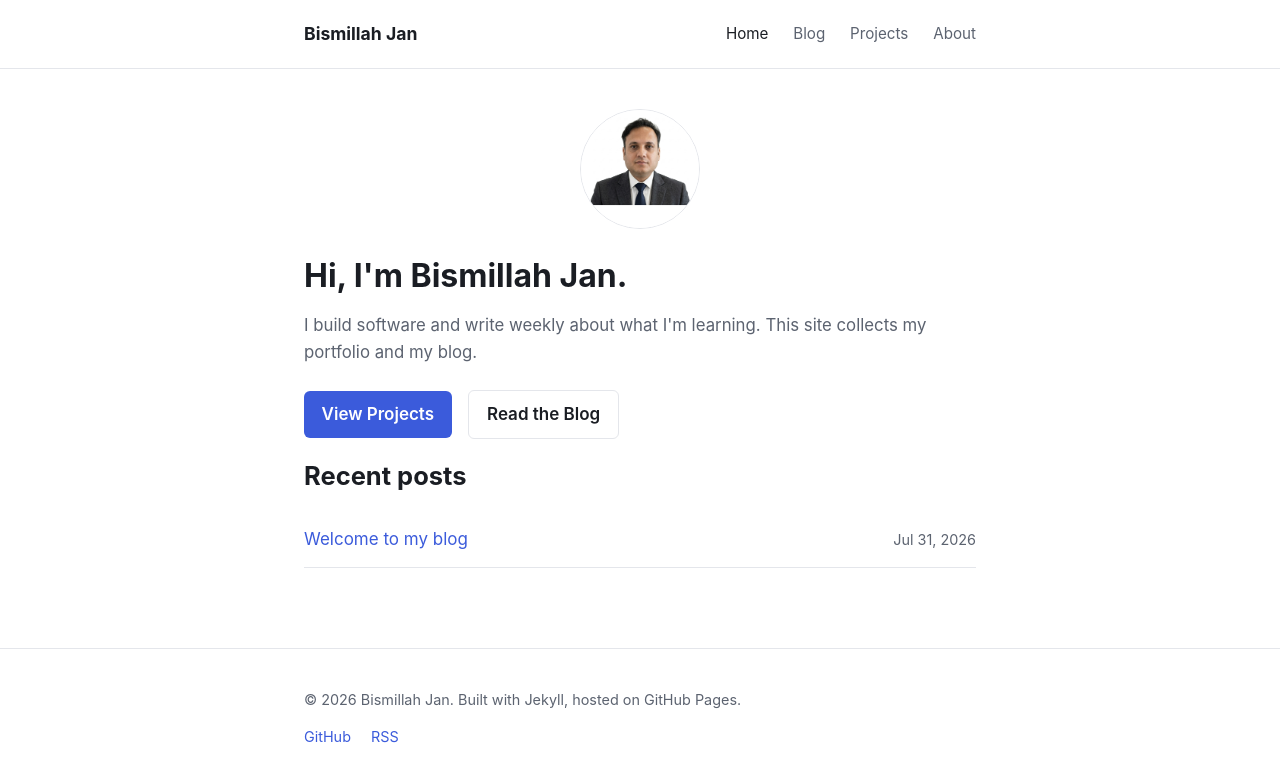
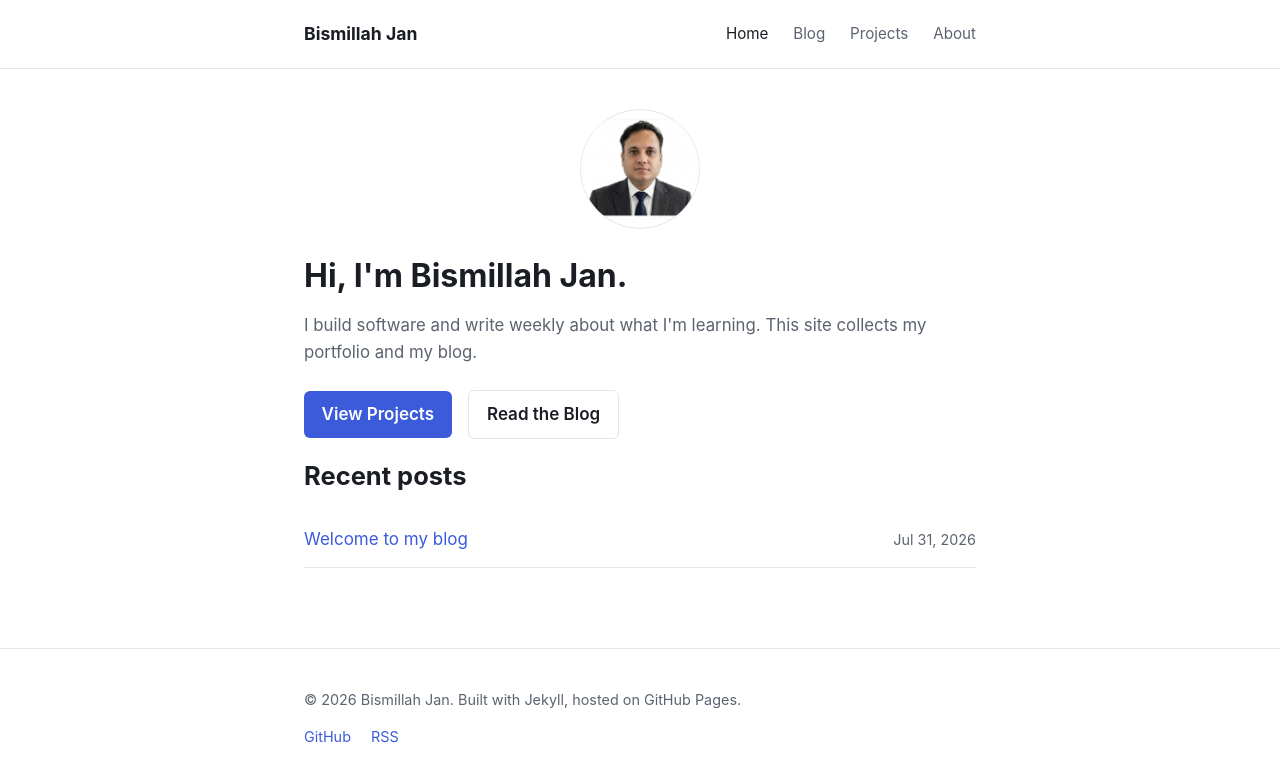
Before and after one commit to Bismillah-Jan/bismillah-jan.github.io, a Jekyll site: the page built from index.html, in a window 1280 px wide. Shown: the top 782 px of the page. Built offline with Jekyll 4.4.1, drawn with Linux system fonts in a browser that asks for light colours.

Commit message:
Use higher-resolution profile photo, no cropping
Switches the avatar to object-fit: contain so the full photo is
visible inside the circle instead of being cropped to fill it, and
swaps in the higher-res source image provided directly.

```diff
--- a/assets/css/style.scss
+++ b/assets/css/style.scss
@@ -93,7 +93,8 @@ h1, h2, h3 { line-height: 1.25; }
   width: 120px;
   height: 120px;
   border-radius: 50%;
-  object-fit: cover;
+  object-fit: contain;
+  background: #fff;
   border: 1px solid var(--border);
   margin: 0 auto 1.25rem;
 }
```
Also changed, not shown: assets/images/profile.png, 1 other file.
